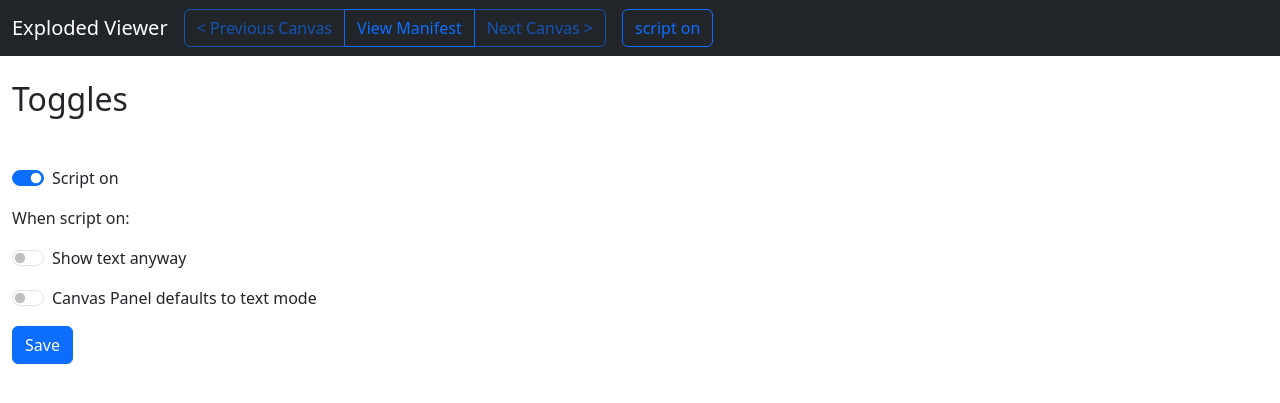
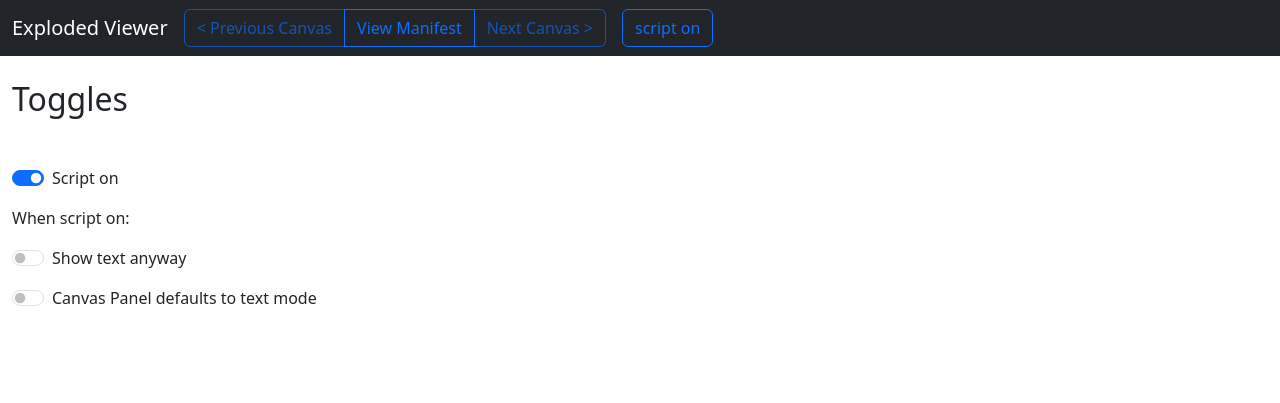
Before and after one commit to digirati-co-uk/st-louis-fed-exploded-viewer, a Flask app: template templates/toggles.html in a window 1280 px wide. Shown: the top 403 px of the page. Run offline with Flask 2, Linux system fonts and the light colour scheme; the template is opened without the code that fills it: most values are stand-ins (such as "Sample title", 1, 10 or a date in 2020); some libraries are stand-ins or nearby versions.

Commit message:
toggle auto submit, and layout experiments

```diff
--- a/static/exploded.js
+++ b/static/exploded.js
@@ -1,13 +1,16 @@
 let cp;
+let cpContainer;
+let canvasRow;
 
 if(model.canvas){
     const largeImageWithText = document.getElementById("largeImageWithText");
     const canvasText = document.getElementById("canvasText");
     const largeImageWithoutText = document.getElementById("largeImageWithoutText");
+    cpContainer = largeImageWithText || largeImageWithoutText;
     const metadata = document.getElementById("metadata");
     const thumbnails = document.getElementById("thumbnails");
     const canvasImage = document.getElementById("canvasImage");
-    const canvasRow = document.getElementById("canvasRow");
+    canvasRow = document.getElementById("canvasRow");
 
     if(thumbnails){
         thumbnails.style.overflowY = "scroll";
@@ -38,21 +41,16 @@ if(model.canvas){
     });
 
     cp = document.createElement("canvas-panel");
-    const initialWidth = (largeImageWithText || largeImageWithoutText).clientWidth - 8;
-    const initialHeight = (largeImageWithText || largeImageWithoutText).clientHeight - 4;
-    cp.setAttribute("width", initialWidth); // canvasImage.naturalWidth);
-    cp.setAttribute("height", initialHeight); //  canvasRow canvasImage.naturalHeight);
+    cp.setAttribute("width", `${cpContainer.clientWidth - 8}`);
+    cp.setAttribute("height", `${cpContainer.clientHeight - 4}`);
     cp.setAttribute("manifest-id", model.manifest_id);
     cp.setAttribute("canvas-id", model.canvas.id);
-    cp.setAttribute("text-enabled", "true");
-
-    if(largeImageWithText && canvasText){
-        largeImageWithText.appendChild(cp);
+    cpContainer.appendChild(cp);
+    canvasImage.remove();
+    if(canvasText){
+        cp.setAttribute("text-enabled", "true");
         toggleCanvasPanel();
-        canvasImage.remove();
-        if(model.show_text){
-
-        } else {
+        if(!model.show_text){
             canvasText.remove();
             largeImageWithText.classList.remove("col-md-auto");
             largeImageWithText.classList.add("col-md-6");
@@ -62,7 +60,6 @@ if(model.canvas){
             metadata.classList.add("col-md-3");
         }
     }
-
 }
 
 function toggleCanvasPanel(){
@@ -73,18 +70,14 @@ function toggleCanvasPanel(){
     }
 }
 
-// I should be able to do this purely with layout!
+// I should be able to do this purely with layout! But it's only flexing horizontally
 function resize(){
     console.log("resizing");
     const height = document.getElementsByTagName("html")[0].clientHeight;
     const navHeight = document.getElementById("topNav").clientHeight;
     const titleHeight = document.getElementById("titleRow").clientHeight;
     const padding = 30;
-
     canvasRow.style.height = (height - (navHeight + titleHeight + padding)) + "px";
-    if(cp){
-        // cp.setAttribute("height", canvasRow.style.height - 2);
-    }
 }
 
 function debounce(func, timeout = 100){
--- a/templates/cp-test.html
+++ b/templates/cp-test.html
@@ -18,10 +18,12 @@
 
 <script>
     const cp = document.getElementById("cp");
+    cp.setAttribute("text-enabled", "true");
     show();
     async function show(){
         await cp.vault.loadManifest("https://digirati-co-uk.github.io/wunder.json");
         cp.setCanvas("https://digirati-co-uk.github.io/wunder/canvases/3");
+        cp.enableTextSelection();
     }
 </script>
 </body>
--- a/templates/toggles.html
+++ b/templates/toggles.html
@@ -9,7 +9,7 @@
 
             <h2 class="mb-5">Toggles</h2>
 
-            <form method="post">
+            <form method="post" id="togglesForm">
 
                 <div class="mb-3 form-check form-switch">
                   <input class="form-check-input" type="checkbox" id="scriptOn" name="script_on" {% if model.script_on %} checked {% endif %}>
@@ -28,10 +28,18 @@
                   <label class="form-check-label" for="defaultCpText">Canvas Panel defaults to text mode</label>
                 </div>
 
-                <button type="submit" class="btn btn-primary">Save</button>
+                <button id="submitButton" type="submit" class="btn btn-primary">Save</button>
             </form>
 
             </div>
         </div>
     </div>
+
+    <script>
+        document.getElementById("submitButton").style.display = "none";
+        const togglesForm = document.getElementById("togglesForm");
+        document.querySelectorAll("input[type='checkbox']").forEach(cb => cb.addEventListener("change", () => {
+            togglesForm.submit();
+        }));
+    </script>
 {% endblock %}
```
